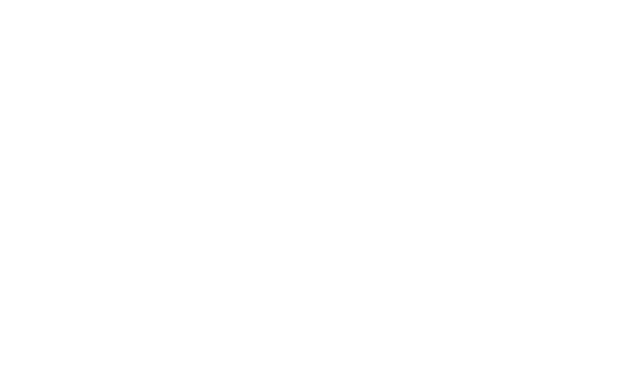
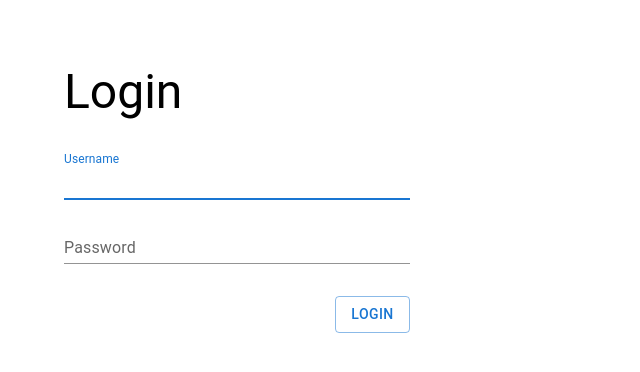
Before and after one commit to CS3219-AY2223S1/cs3219-project-ay2223s1-g44, a React (Create React App) app in the folder frontend/: page /login in a window 1280 px wide. Before the commit this address had no page. Shown: the top 372 px of the page, without its empty margins (0-640 px from the left). Built offline with nearby package versions, Linux system fonts and the light colour scheme.

Commit message:
Implement frontend page for Login feature
What has been done:
	1. JWT Authentication integration in frontend
	2. Frontend Routing for "/login" page

```diff
--- a/frontend/src/App.js
+++ b/frontend/src/App.js
@@ -1,7 +1,15 @@
 import {BrowserRouter as Router, Routes, Route, Navigate} from "react-router-dom";
-import SignupPage from './components/SignupPage';
 import {Box} from "@mui/material";
 import ChooseLevelPage from "./components/ChooseLevelPage";
+import LoginPage from "./components/LoginPage";
+import SignupPage from './components/SignupPage';
+import { setAuthToken } from "./util/setAuthToken";
+
+//check jwt token
+const token = localStorage.getItem("token");
+if (token) {
+    setAuthToken(token);
+}
 
 function App() {
     return (
@@ -12,6 +20,7 @@
                         <Route exact path="/" element={<Navigate replace to="/signup" />}></Route>
                         <Route path="/signup" element={<SignupPage/>}/>
                         <Route path="/difficulty" element={<ChooseLevelPage />} />
+                        <Route path="/login" element={<LoginPage />} />
                     </Routes>
                 </Router>
             </Box>
--- /dev/null
+++ b/frontend/src/components/LoginPage.js
@@ -0,0 +1,108 @@
+import {
+    Box,
+    Button,
+    Dialog,
+    DialogActions,
+    DialogContent,
+    DialogContentText,
+    DialogTitle,
+    TextField,
+    Typography
+} from "@mui/material";
+import { useState } from "react";
+import axios from "axios";
+import { URL_LOGIN_SVC } from "../configs";
+import { STATUS_CODE_OK, STATUS_CODE_NOT_VALID, STATUS_CODE_DATABASE_FAILURE, STATUS_CODE_BAD_REQUEST } from "../constants";
+import { Link } from "react-router-dom";
+import { setAuthToken } from "../util/setAuthToken"
+
+function LoginPage() {
+    const [username, setUsername] = useState("")
+    const [password, setPassword] = useState("")
+    const [isDialogOpen, setIsDialogOpen] = useState(false)
+    const [dialogTitle, setDialogTitle] = useState("")
+    const [dialogMsg, setDialogMsg] = useState("")
+    const [isLoginSuccess, setIsLoginSuccess] = useState(false)
+
+    const handleLogin = async () => {
+        await axios.post(URL_LOGIN_SVC, { username, password }).then(response => {
+
+            const token  =  response.data.token;
+            localStorage.setItem("token", token);
+            setAuthToken(token);
+
+            if (response.status === STATUS_CODE_OK) {
+                setSuccessDialog("Logging in!")
+                setIsLoginSuccess(true)
+            }
+        }).catch((err) => {
+
+            setIsLoginSuccess(false)
+
+            if (err.response.status === STATUS_CODE_BAD_REQUEST) {
+                setErrorDialog("Could not find an existing user!")
+            } else if (err.response.status === STATUS_CODE_NOT_VALID) {
+                setErrorDialog("Username or password is incorrect!")
+            } else if (err.response.status === STATUS_CODE_DATABASE_FAILURE) {
+                setErrorDialog("Database failure when retrieving existing user!")
+            }
+        })
+    }
+
+    const closeDialog = () => setIsDialogOpen(false)
+
+    const setSuccessDialog = (msg) => {
+        setIsDialogOpen(true)
+        setDialogTitle('Success')
+        setDialogMsg(msg)
+    }
+
+    const setErrorDialog = (msg) => {
+        setIsDialogOpen(true)
+        setDialogTitle('Error')
+        setDialogMsg(msg)
+    }
+
+    return (
+        <Box display={"flex"} flexDirection={"column"} width={"30%"}>
+            <Typography variant={"h3"} marginBottom={"2rem"}>Login</Typography>
+            <TextField
+                label="Username"
+                variant="standard"
+                value={username}
+                onChange={(e) => setUsername(e.target.value)}
+                sx={{marginBottom: "1rem"}}
+                autoFocus
+            />
+            <TextField
+                label="Password"
+                variant="standard"
+                type="password"
+                value={password}
+                onChange={(e) => setPassword(e.target.value)}
+                sx={{marginBottom: "2rem"}}
+            />
+            <Box display={"flex"} flexDirection={"row"} justifyContent={"flex-end"}>
+                <Button variant={"outlined"} onClick={handleLogin}>Login</Button>
+            </Box>
+
+            <Dialog
+                open={isDialogOpen}
+                onClose={closeDialog}
+            >
+                <DialogTitle>{dialogTitle}</DialogTitle>
+                <DialogContent>
+                    <DialogContentText>{dialogMsg}</DialogContentText>
+                </DialogContent>
+                <DialogActions>
+                    {isLoginSuccess
+                        ? <Button component={Link} to="/login">Log in</Button>
+                        : <Button onClick={closeDialog}>Done</Button>
+                    }
+                </DialogActions>
+            </Dialog>
+        </Box>
+    )
+}
+
+export default LoginPage;
--- a/frontend/src/configs.js
+++ b/frontend/src/configs.js
@@ -1,5 +1,7 @@
 const URI_USER_SVC = process.env.URI_USER_SVC || 'http://localhost:8000'
 
 const PREFIX_USER_SVC = '/api/user'
+const PREFIX_LOGIN_SVC = '/api/user/login'
 
 export const URL_USER_SVC = URI_USER_SVC + PREFIX_USER_SVC
+export const URL_LOGIN_SVC = URI_USER_SVC + PREFIX_LOGIN_SVC
--- a/frontend/src/constants.js
+++ b/frontend/src/constants.js
@@ -1,2 +1,6 @@
 export const STATUS_CODE_CREATED = 201
 export const STATUS_CODE_CONFLICT = 409
+export const STATUS_CODE_OK = 200
+export const STATUS_CODE_NOT_VALID = 401
+export const STATUS_CODE_BAD_REQUEST = 400
+export const STATUS_CODE_DATABASE_FAILURE = 500
--- /dev/null
+++ b/frontend/src/util/setAuthToken.js
@@ -0,0 +1,9 @@
+import axios from 'axios';
+
+export const setAuthToken = token => {
+   if (token) {
+       axios.defaults.headers.common["Authorization"] = `Bearer ${token}`;
+   }
+   else
+       delete axios.defaults.headers.common["Authorization"];
+}
```
Also changed, not shown: 2 other files (tests, documents, lock files or other folders).
